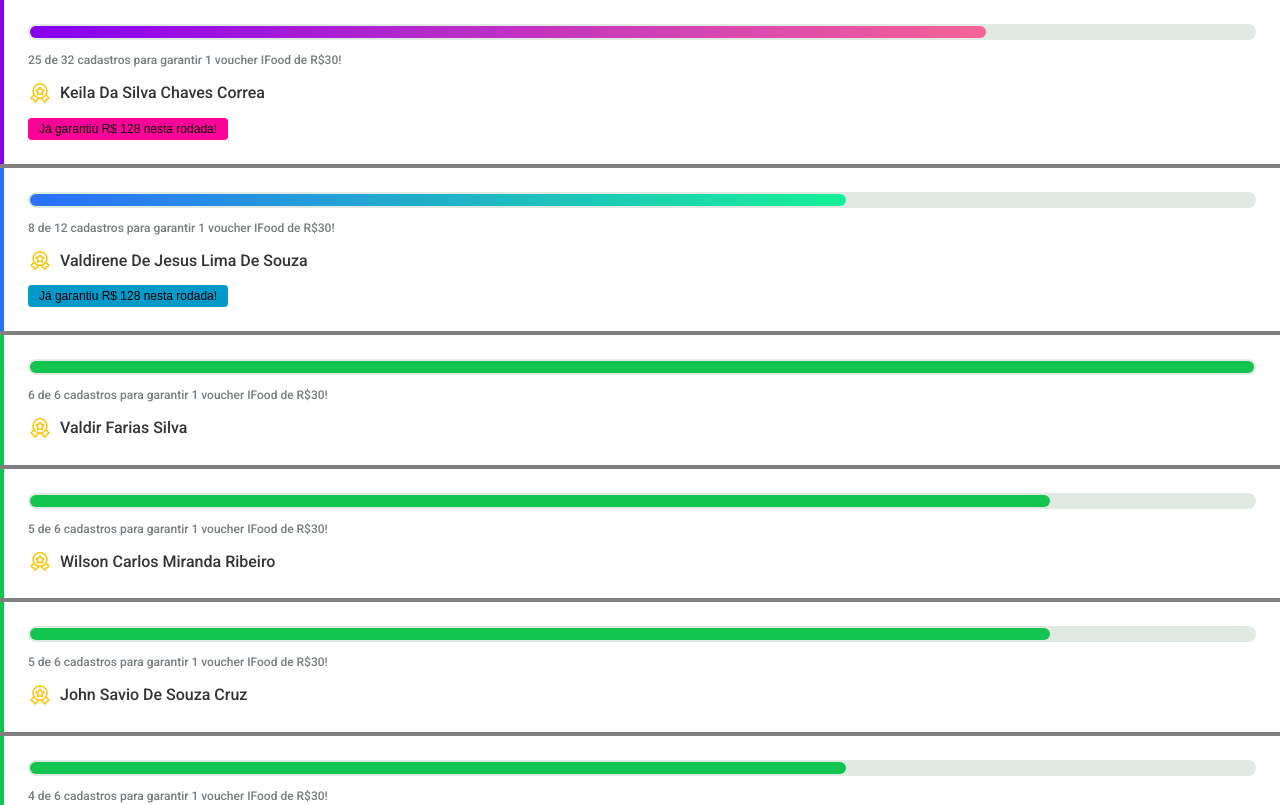
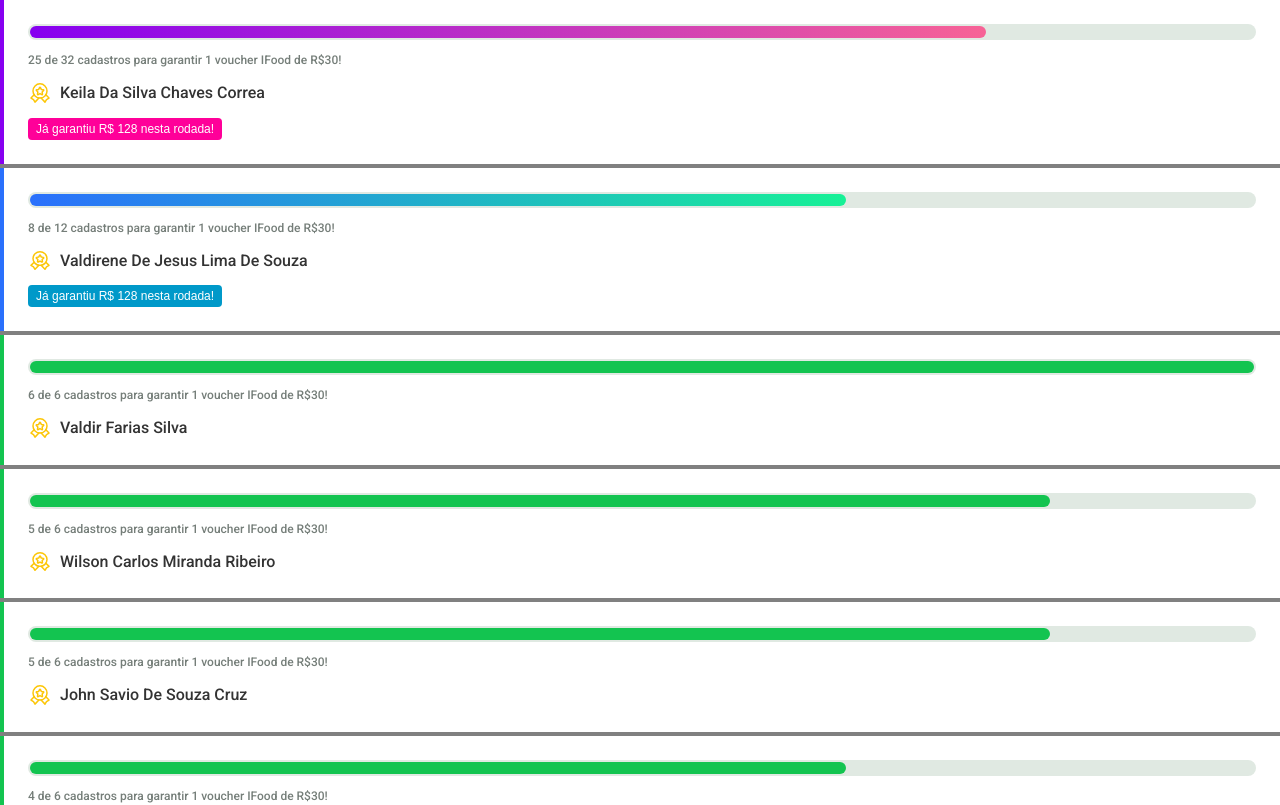
Before and after one commit to feliperochaume/metadata-poc, a Next.js app: page / in a window 1280 px wide. Shown: the top 805 px of the page. Built offline with nearby package versions, Linux system fonts and the light colour scheme.

Commit message:
Alteração na definição de cores e fonts

```diff
--- a/src/components/Card/card.styles.module.scss
+++ b/src/components/Card/card.styles.module.scss
@@ -41,7 +41,6 @@
       font-size: 1rem;
       font-style: normal;
       font-weight: 500;
-      // line-height: 1.125rem;
       line-height: inherit;
     }
   }
@@ -56,10 +55,11 @@
   }
 
   .cardBtn {
+    color: #FFF;
     background-color: #FF0099;
     padding: 0.25rem 0.5rem;
     font-size: 0.75rem;
-    max-width: 200px;
+    max-width: fit-content;
   }
 }
 
@@ -72,10 +72,11 @@
   }
 
   .cardBtn {
+    color: #FFF;
     background-color: #0099C9;
     padding: 0.25rem 0.5rem;
     font-size: 0.75rem;
-    max-width: 200px;
+    max-width: fit-content;
   }
 }
 
@@ -88,9 +89,10 @@
   }
 
   .cardBtn {
+    color: #FFF;
     display: none;
     padding: 0.25rem 0.5rem;
     font-size: 0.75rem;
-    max-width: 200px;
+    max-width: fit-content;
   }
 }
```
